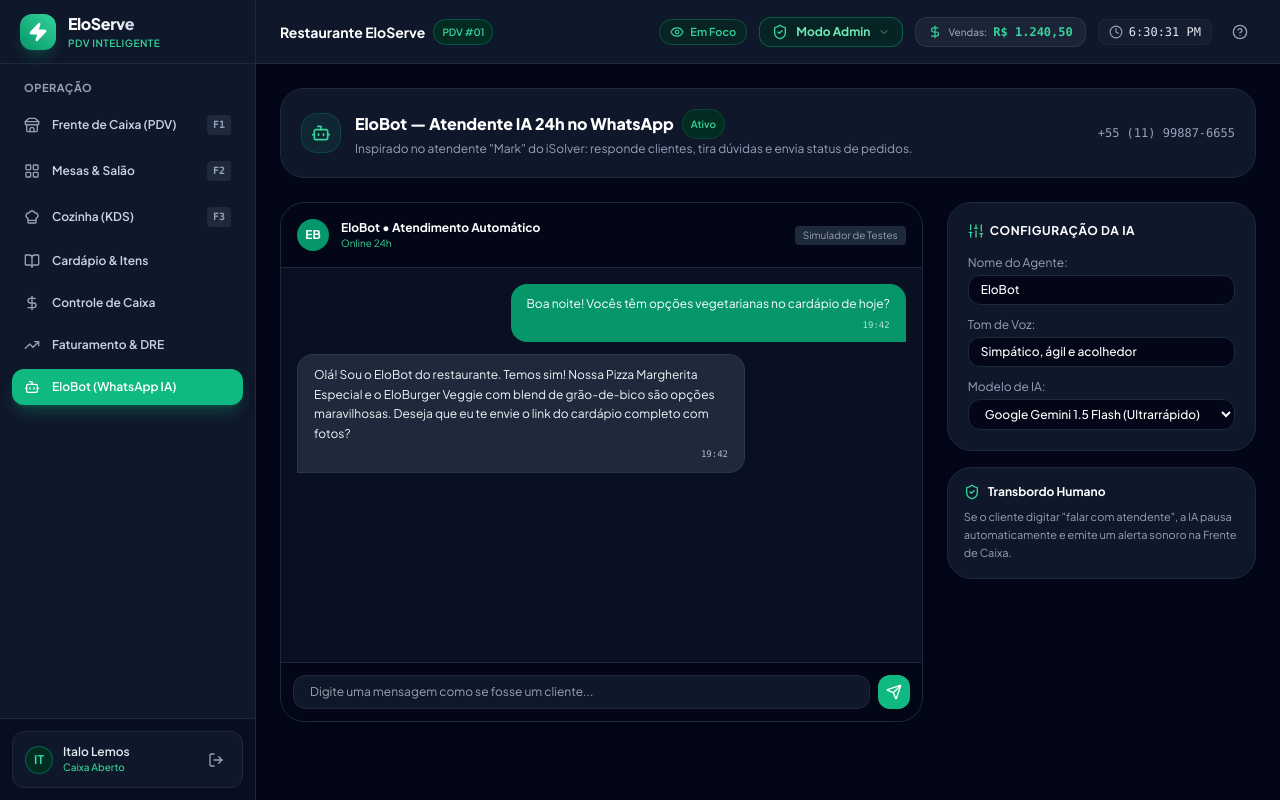
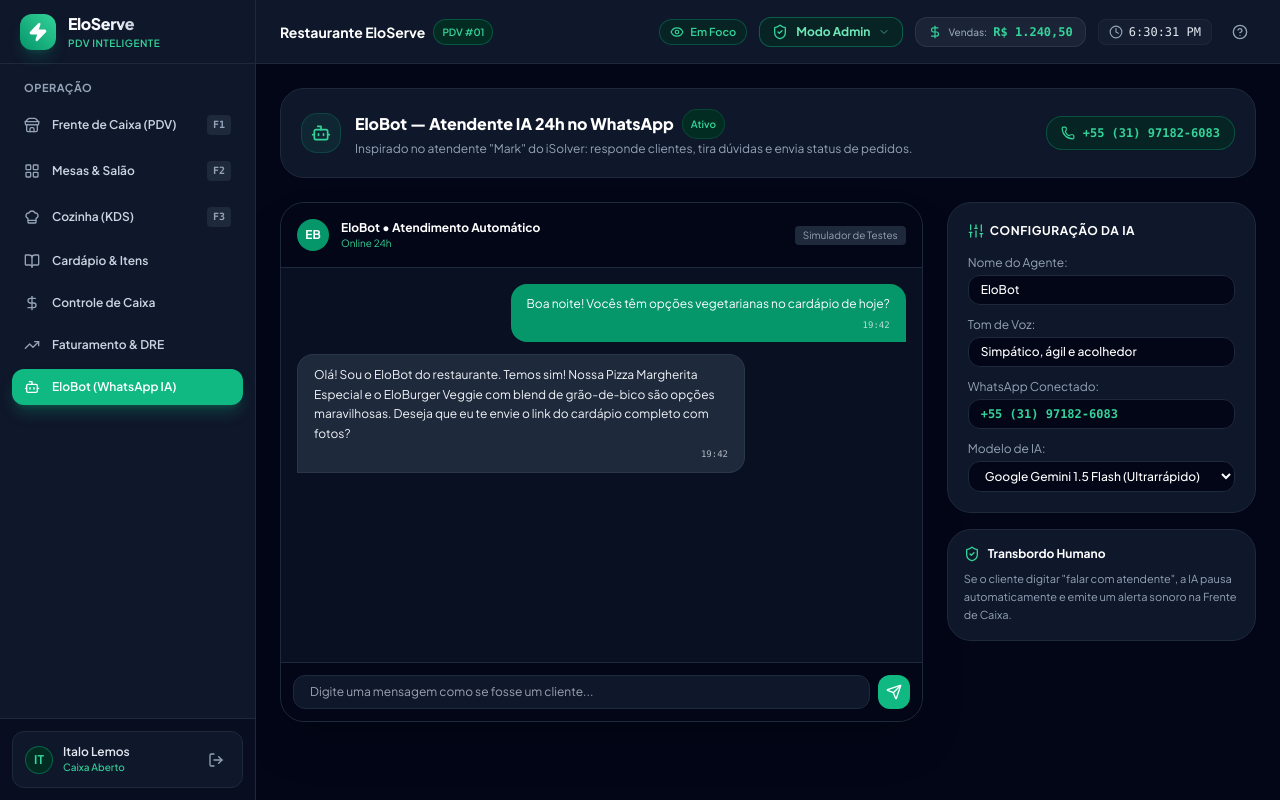
Before and after one commit to italoTT1995/EloServe, a React (Vite) app: page /elobot in a window 1280 px wide. Built offline with nearby package versions, Linux system fonts and the light colour scheme.

Commit message:
chore: atualizar numero oficial do EloBot WhatsApp para 31971826083

```diff
--- a/src/pages/EloBot.tsx
+++ b/src/pages/EloBot.tsx
@@ -58,9 +58,16 @@
           </div>
         </div>
 
-        <div className="flex items-center gap-2">
-          <span className="text-xs text-slate-400 font-mono">+55 (11) 99887-6655</span>
-        </div>
+        <a
+          href="https://wa.me/5531971826083"
+          target="_blank"
+          rel="noopener noreferrer"
+          title="Abrir no WhatsApp Web"
+          className="flex items-center gap-2 px-3.5 py-2 rounded-2xl bg-emerald-950/70 border border-emerald-500/30 text-emerald-400 hover:text-emerald-300 hover:border-emerald-500/60 transition-all shadow-sm"
+        >
+          <Phone className="w-3.5 h-3.5 text-emerald-400" />
+          <span className="text-xs font-mono font-bold">+55 (31) 97182-6083</span>
+        </a>
       </div>
 
       <div className="grid grid-cols-1 lg:grid-cols-3 gap-6">
@@ -147,6 +154,15 @@
               </div>
 
               <div>
+                <label className="text-slate-400 block mb-1">WhatsApp Conectado:</label>
+                <input
+                  type="text"
+                  defaultValue="+55 (31) 97182-6083"
+                  className="w-full px-3 py-1.5 bg-slate-950 border border-slate-800 rounded-xl text-emerald-400 font-mono text-xs font-semibold"
+                />
+              </div>
+
+              <div>
                 <label className="text-slate-400 block mb-1">Modelo de IA:</label>
                 <select className="w-full px-3 py-1.5 bg-slate-950 border border-slate-800 rounded-xl text-white font-medium">
                   <option>Google Gemini 1.5 Flash (Ultrarrápido)</option>
```
